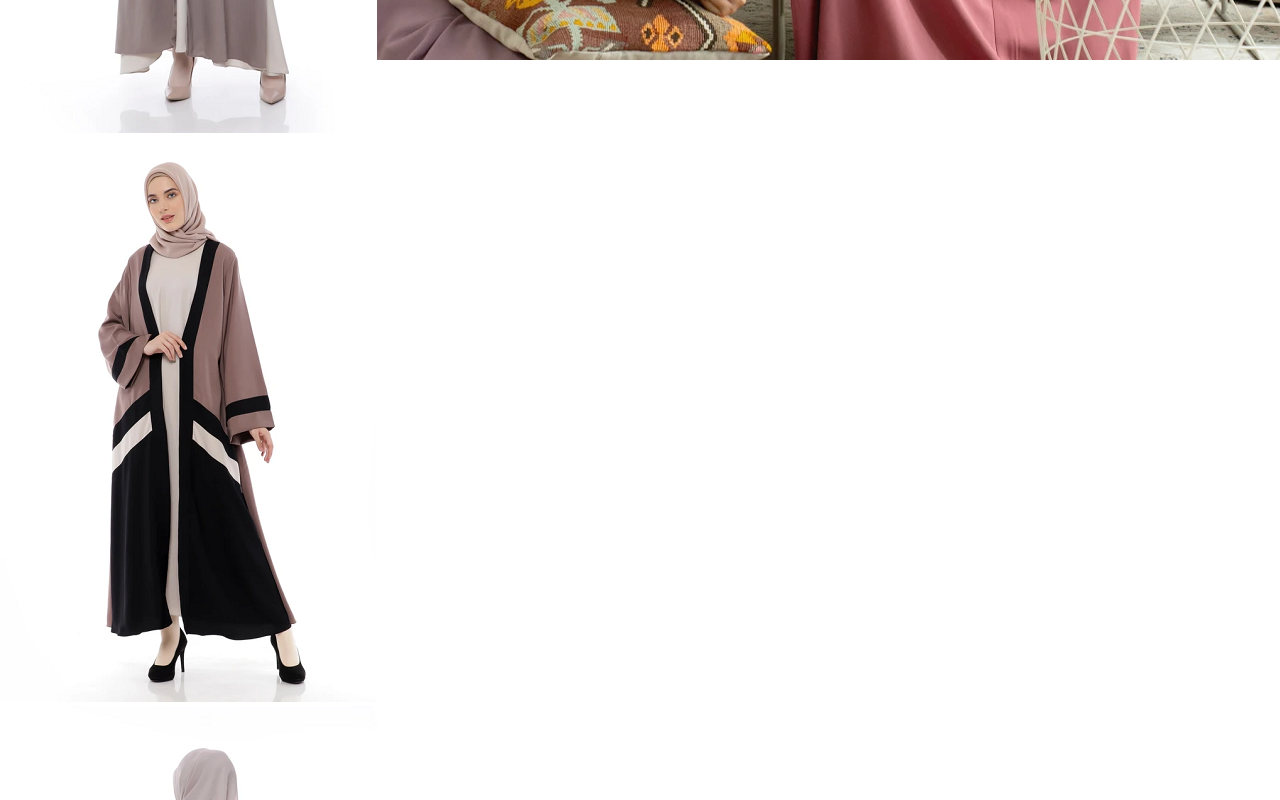
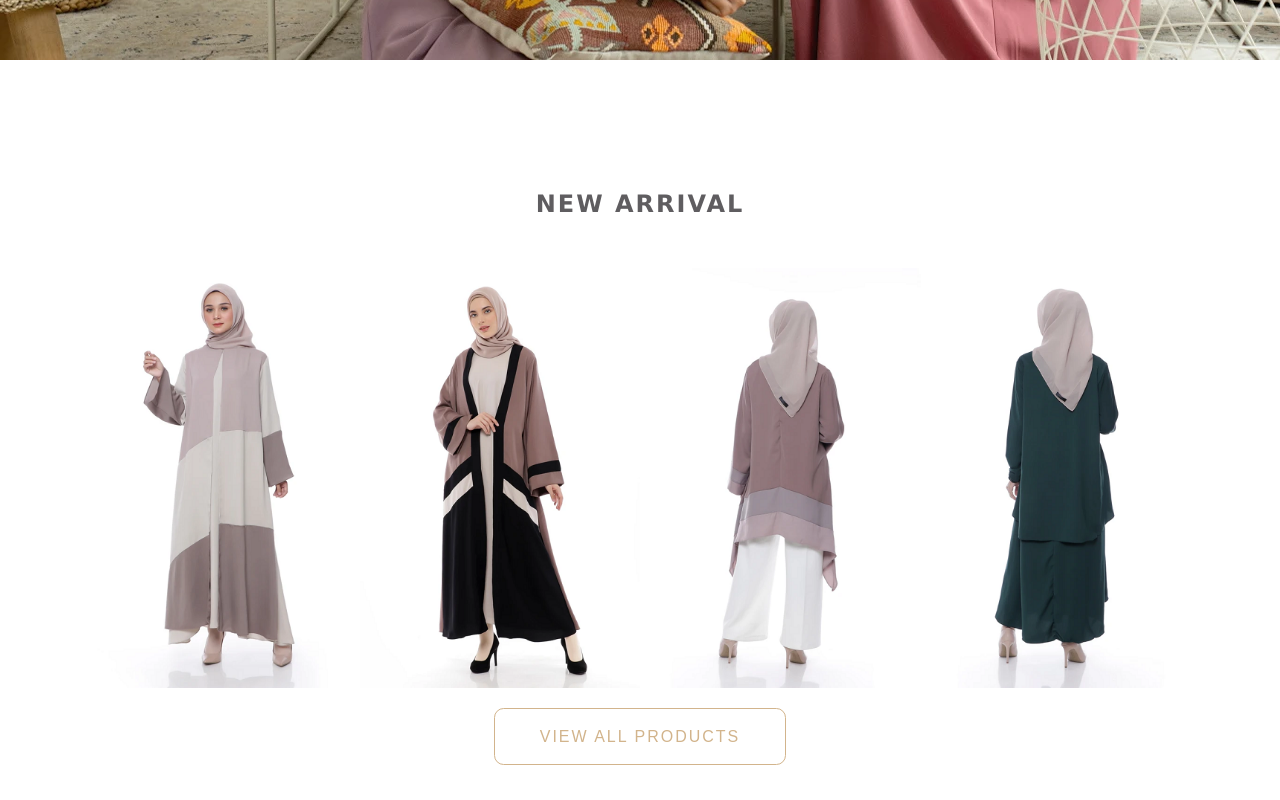
Before and after one commit to isyra/DTSProjectG12, a plain HTML site: page index.html in a window 1280 px wide. Shown: the part 560-1360 px from the top of the page. Drawn offline with Linux system fonts and the light colour scheme.

Commit message:
Update stylesheet.css

```diff
--- a/stylesheet.css
+++ b/stylesheet.css
@@ -21,11 +21,10 @@ body {
 
 /*------------------------------Mohamad Isyra R-----------------*/
 
+/*---------------------------announcement bar-----------------*/
 .AnnouncementBar{
 	background:#bf9578;
 	height : 50px;
-
-
 }
 
 .AnnouncementBar p{
@@ -36,6 +35,7 @@ color:#f8f0f0;
 letter-spacing:2px;
 }
 
+/*-----------------------------------header menu----------------*/
 .Header{
 height:125px;
 background:transparent;
@@ -63,8 +63,8 @@ transition: all 0.5s;
 cursor: pointer;
 }
 
-.slideshow-container{
-margin-top:-125px;
+.Header span {
+  display:none;
 }
 
 .sticky {
@@ -73,6 +73,11 @@ margin-top:-125px;
   width: 100%;
   background:white;
   color:black;
+}
+
+/*------------------------------------------slideshow-container----------*/
+.slideshow-container{
+margin-top:-125px;
 }
 
 .img1{
@@ -95,10 +100,11 @@ margin-top:-125px;
 	z-index:-1;
 	position:absolute;
 }
- /* ---------------------css contoh content ------------------------ */
 
 
- .lesson-wrapper {
+ /* ---------------------Product Best Seller------------------------ */
+  /*
+ .bestseller-wrapper {
   padding-bottom: 80px;
   padding-left: 5%;
   padding-right: 5%;
@@ -114,8 +120,7 @@ margin-top:-125px;
 
 }
 
-
-.lesson {
+.bestseller {
   float: left;
   width: 25%;
 }
@@ -124,8 +129,120 @@ margin-top:-125px;
   padding-bottom: 50px;
   color: #5f5d60;
 }
+  */
+/*--------------------------------------Mohamad Isyra R-----------------*/
 
+/*---------------------------------------------Chintia Wulfa Anugra------------------------------------------------*/
+ .newarrival-wrapper {
+  padding-bottom: 80px;
+  padding-left: 5%;
+  padding-right: 5%;
+  text-align: center;
+  margin-top:700px;
+  margin-bottom:100px;
+}
 
-  /*batas css content */
+ .container-newarrival {
+  width: 100%;
+  padding: 0 15px;
+  margin: 0 auto;
 
-/*------------------------------Mohamad Isyra R-----------------*/
+}
+
+.newarrival img{
+  float: left;
+  width: 25%;
+}
+
+.heading {
+  padding-bottom: 50px;
+  color: #5f5d60;
+  letter-spacing: 2px;
+}
+/*.slide1 {
+  float:left;
+  width: 25%;
+  display: block;  */
+
+}
+.slide1 img:hover{
+  cursor: pointer;
+  transition: all 0.5s;
+}
+/*.slide1 img {
+  width: 290px;*/
+}
+/*.slide2 {
+  float: left;
+  width: 25%;
+  display: block;
+ padding: 0px 150px;
+}*/
+
+/*.slide2 img {
+  width: 290px;*/
+}
+.slide2 img:hover{
+  cursor: pointer;
+  transition: all 0.5s;
+
+}
+
+/*.slide3 {
+  float:left;
+  width: 25%;
+  display: block;
+  padding: 0px 250px;*/
+
+}
+.slide3 img:hover{
+  cursor: pointer;
+  transition: all 0.5s;
+
+}
+/*.slide3 img {
+  width: 290px;*/
+}
+
+.slide4 img:hover{
+  cursor: pointer;
+  transition: all 0.5s;
+}
+
+.btn {
+ box-sizing:content-box;
+-webkit-appearance: none;
+-moz-appearance: none;
+appearance: none;
+background-color: transparent;
+border: 1px solid #D2B48C;
+border-radius: 0.6em;
+color: #D2B48C;
+cursor: pointer;
+font-family: "Century Gothic", sans-serif;
+align-self: center;
+font-size: 1rem;
+font-weight: 200;
+line-height: 1;
+margin: 20px;
+padding: 1.2em 2.8em;
+text-decoration: none;
+text-align: center;
+text-transform: uppercase;
+font-family: 'Montserrat', sans-serif;
+font-weight: 200;
+letter-spacing:2px;
+}
+.btn:hover, .btn:focus {
+color: #fff;
+outline: 0;
+}
+
+.first {
+transition: box-shadow 300ms ease-in-out, color 300ms ease-in-out;
+}
+.first:hover {
+box-shadow: 0 0 40px 40px #e4bab5 inset;
+}
+
+/*---------------------------------------------Chintia Wulfa Anugra------------------------------------------------*/
```
